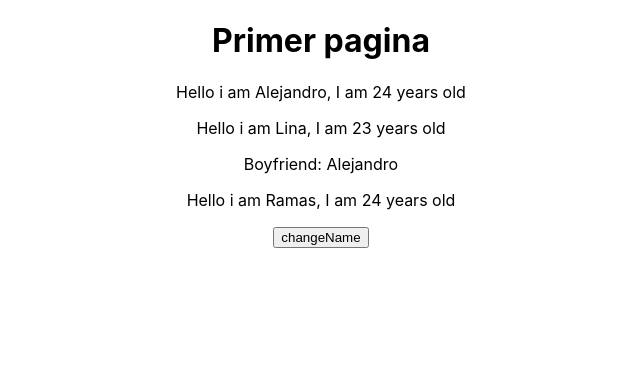
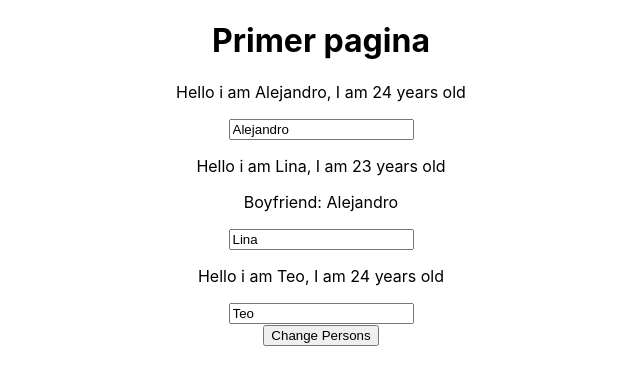
Before and after one commit to Alejo-Casta/reactUdemy, a React (Create React App) app: page / in a window 1280 px wide. Shown: the top 384 px of the page, without its empty margins (319-959 px from the left). Built offline with nearby package versions, Linux system fonts and the light colour scheme.

Commit message:
47. Adding Two Way Binding

```diff
--- a/src/App.js
+++ b/src/App.js
@@ -7,16 +7,26 @@ class App extends Component {
     persons: [
       { name: 'Alejandro', age: 24 },
       { name: 'Lina', age: 23 },
-      { name: 'Ramas', age: 24 }
+      { name: 'Teo', age: 24 }
     ]
   }
 
-  changeNameHandler = (friend, age) => {
+  changePersonsHandler = (friend, age) => {
     this.setState ({
       persons: [
-        { name: 'Alejandro', age: 24 },
-        { name: 'Lina', age: 23 },
+        { name: this.state.persons[0].name, age: this.state.persons[0].age },
+        { name: this.state.persons[1].name, age: this.state.persons[1].age },
         { name: friend, age }
+      ]
+    })
+  }
+
+  changeNameHandler = (e) => {
+    this.setState ({
+      persons: [
+        { name: e.target.value, age: this.state.persons[0].age },
+        { name: this.state.persons[1].name, age: this.state.persons[1].age },
+        { name: this.state.persons[2].name, age: this.state.persons[2].age }
       ]
     })
   }
@@ -25,10 +35,10 @@ class App extends Component {
     return (
       <div className="App">
         <h1>Primer pagina</h1>
-        <Person name={this.state.persons[0].name} age={this.state.persons[0].age}/>
-        <Person name={this.state.persons[1].name} age={this.state.persons[1].age} click={this.changeNameHandler.bind(this, 'Ramas', 24)}>Boyfriend: Alejandro </Person>
+        <Person name={this.state.persons[0].name} age={this.state.persons[0].age} change={this.changeNameHandler}/>
+        <Person name={this.state.persons[1].name} age={this.state.persons[1].age} click={this.changePersonsHandler.bind(this, 'Ramas', 24)}>Boyfriend: Alejandro </Person>
         <Person name={this.state.persons[2].name} age={this.state.persons[2].age}/>
-        <button onClick={() => this.changeNameHandler('Milo', 25)}>changeName</button>
+        <button onClick={() => this.changePersonsHandler('Milo', 25)}>Change Persons</button> {/*Menos eficiente*/}
       </div>
     );
   }
--- a/src/Person/Person.js
+++ b/src/Person/Person.js
@@ -4,6 +4,7 @@ const Person = (props) => (
     <div className='Person'>
         <p>Hello i am {props.name}, I am {props.age} years old</p>
         <p onClick={props.click}>{props.children}</p>
+        <input type="text" onChange={props.change} value={props.name}/>
     </div>
 )
 
```
